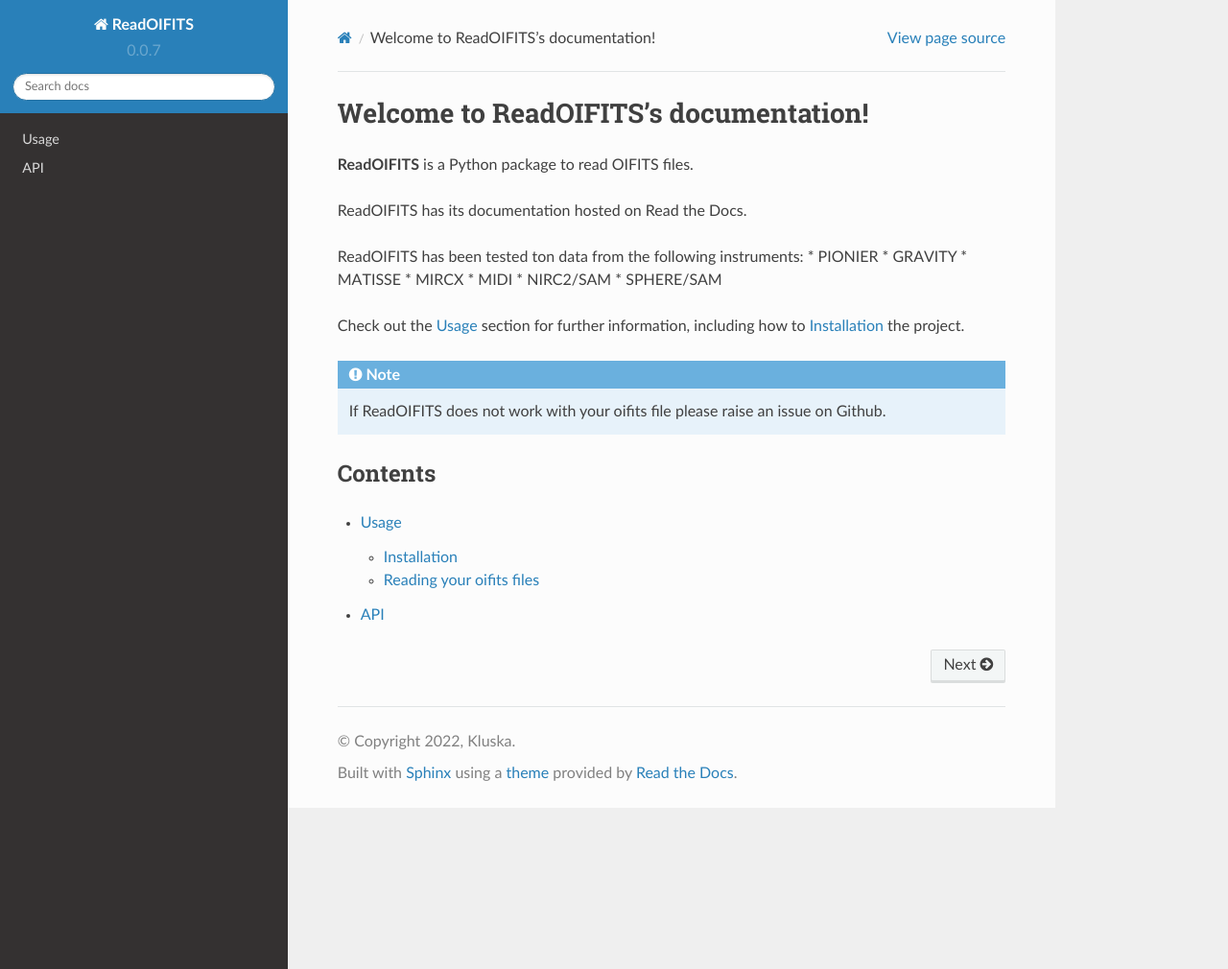
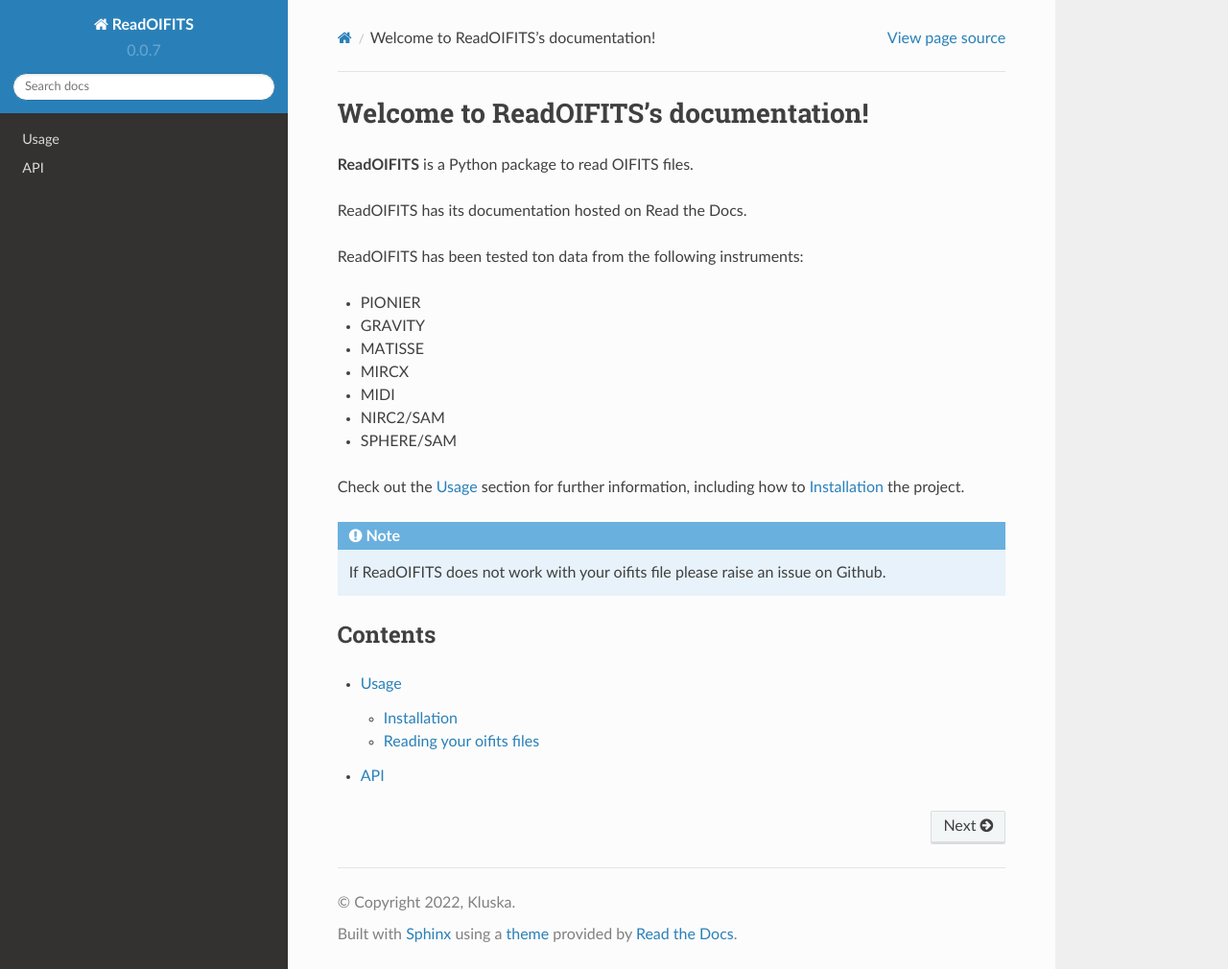
Before and after one commit to kluskaj/ReadOIFITS, a Sphinx documentation site: the page built from docs/source/index.rst, in a window 1280 px wide and 1010 px high. Shown: the whole window at 96% size. Built offline with Sphinx 7.4.7 and the Read the Docs theme 2.0.0, drawn with Linux system fonts in a browser that asks for light colours; some of the changed lines change nothing that is shown.

Commit message:
adding stuff for the docs

```diff
--- a/docs/source/conf.py
+++ b/docs/source/conf.py
@@ -1,4 +1,8 @@
 # Configuration file for the Sphinx documentation builder.
+import os
+import sys
+
+sys.path.insert(0, os.path.abspath('../../src/ReadOIFITS'))
 
 # -- Project information
 
@@ -6,7 +10,7 @@
 copyright = '2022, Kluska'
 author = 'Jacques Kluska'
 
-release = '0.0'
+release = '0.1'
 version = '0.0.7'
 
 # -- General configuration
@@ -33,3 +37,11 @@
 
 # -- Options for EPUB output
 epub_show_urls = 'footnote'
+
+# Add any paths that contain custom static files (such as style sheets) here,
+# relative to this directory. They are copied after the builtin static files,
+# so a file named "default.css" will overwrite the builtin "default.css".
+html_static_path = ['_static']
+
+master_doc = 'index'
+autodoc_mock_imports = ['astropy', 'matplotlib', 'numpy', 'scikit-learn', 'scipy']
--- a/docs/source/index.rst
+++ b/docs/source/index.rst
@@ -6,6 +6,7 @@
 ReadOIFITS has its documentation hosted on Read the Docs.
 
 ReadOIFITS has been tested ton data from the following instruments:
+
 * PIONIER
 * GRAVITY
 * MATISSE
```
